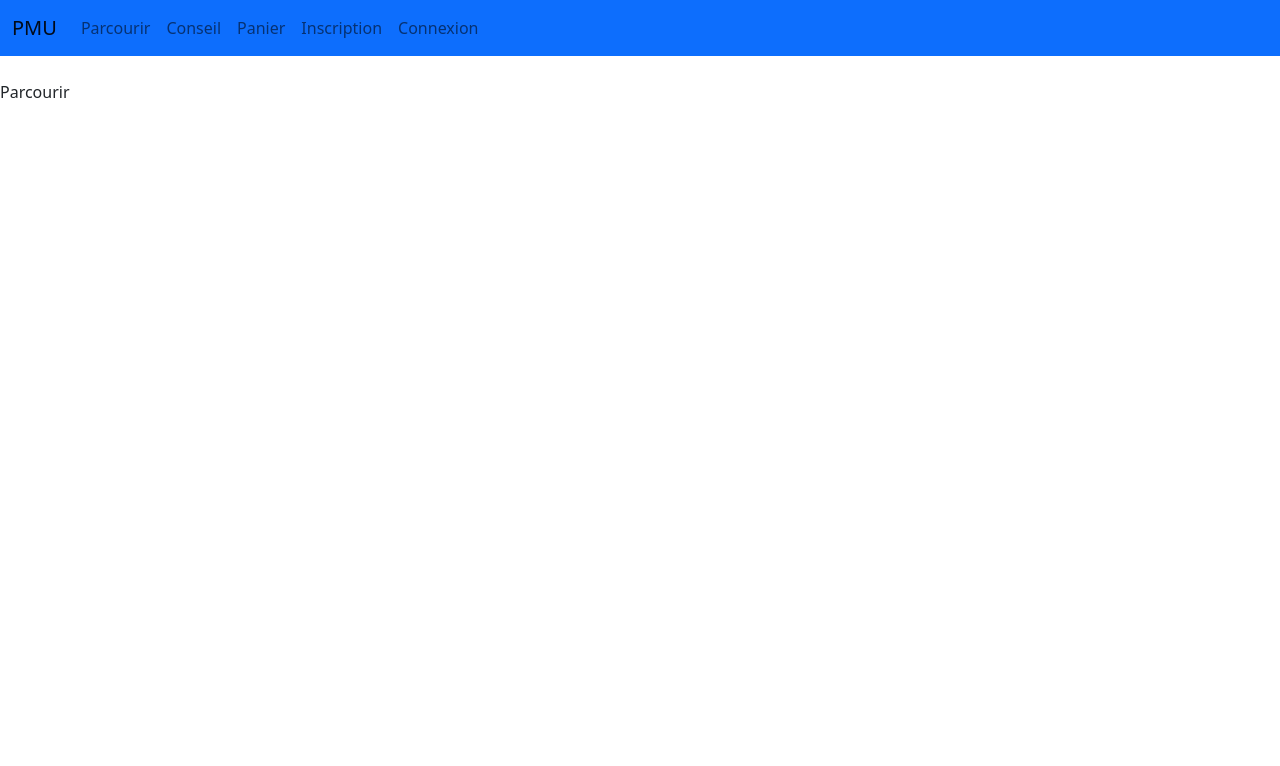
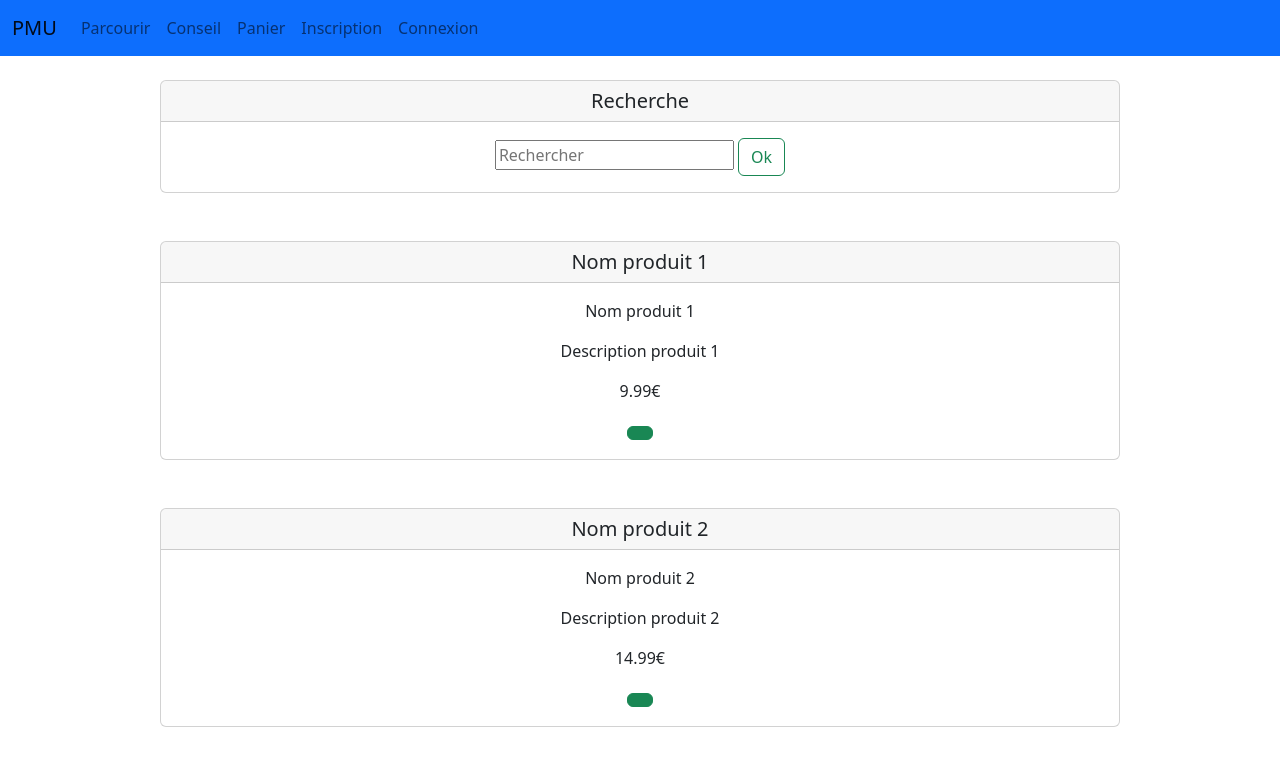
Before and after one commit to pierrebraem/PMU, a PHP site: page /parcourir in a window 1280 px wide. Shown: the top 766 px of the page. Run offline with PHP 8.4, Linux system fonts and the light colour scheme.

Commit message:
FEAT: Mise en page de parcourir

```diff
--- a/Views/parcourir.php
+++ b/Views/parcourir.php
@@ -1,5 +1,39 @@
 <?php require 'src/header.php' ?>
 
-<p>Parcourir</p>
+<div class="col d-flex justify-content-center">
+    <div class="card w-75 text-center">
+        <h5 class="card-header">Recherche</h5>
+        <div class="card-body">
+            <form class="form-inline">
+                <input class="from-control" type="search" placeholder="Rechercher" aria-label="Recherche">
+                <button class="btn btn-outline-success" type="submit">Ok</button>
+            </form>
+        </div>
+    </div>
+</div>
+
+<div class="col d-flex justify-content-center mt-5">
+    <div class="card w-75 text-center">
+        <h5 class="card-header">Nom produit 1</h5>
+        <div class="card-body">
+            <p>Nom produit 1</p>
+            <p>Description produit 1</p>
+            <p>9.99€</p>
+            <button class="btn btn-success"><i class="fa-solid fa-cart-shopping"></i></button>
+        </div>
+    </div>
+</div>
+
+<div class="col d-flex justify-content-center mt-5">
+    <div class="card w-75 text-center">
+        <h5 class="card-header">Nom produit 2</h5>
+        <div class="card-body">
+            <p>Nom produit 2</p>
+            <p>Description produit 2</p>
+            <p>14.99€</p>
+            <button class="btn btn-success"><i class="fa-solid fa-cart-shopping"></i></button>
+        </div>
+    </div>
+</div>
 
 <?php require 'src/footer.php' ?>
```
